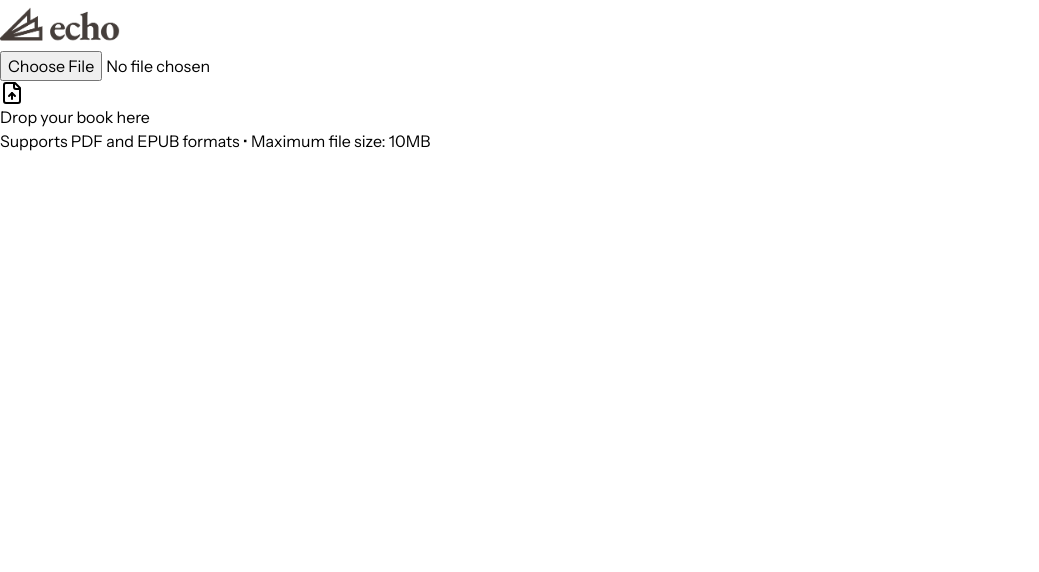
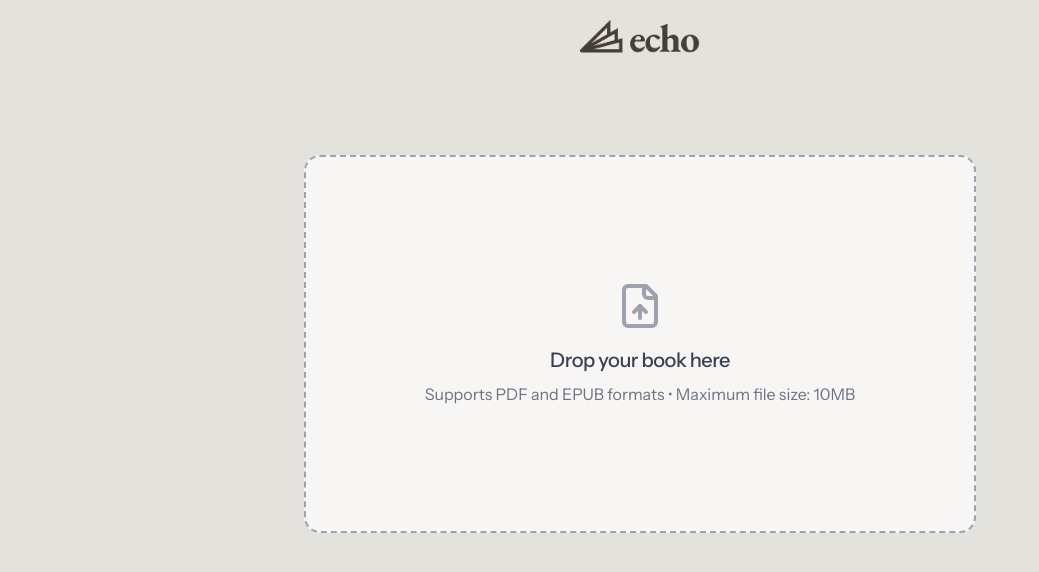
Before and after one commit to 685Degrees/echo-reader, a Next.js app in the folder echo-frontend/: page / in a window 1280 px wide. Shown: the top 572 px of the page, without its empty margins (0-1039 px from the left). Built offline with nearby package versions, Linux system fonts and the light colour scheme; no server answers.

Commit message:
feat: add color

```diff
--- a/echo-frontend/src/components/AudioControls.tsx
+++ b/echo-frontend/src/components/AudioControls.tsx
@@ -24,30 +24,30 @@ export function AudioControls({
       >
         <RotateCcw
           size={36}
-          className="text-gray-500 group-hover:text-gray-600 sm:hidden"
+          className="text-primary-500 group-hover:text-primary-600 sm:hidden"
           strokeWidth={1.25}
         />
         <RotateCcw
           size={48}
-          className="hidden sm:block text-gray-500 group-hover:text-gray-600"
+          className="hidden sm:block text-primary-500 group-hover:text-primary-600"
           strokeWidth={1.25}
         />
-        <span className="absolute text-xs mb-[24px] sm:mb-[30px] font-bold text-gray-500 group-hover:text-gray-600 mt-6 sm:mt-8">
+        <span className="absolute text-xs mb-[24px] sm:mb-[30px] font-bold text-primary-500 group-hover:text-primary-600 mt-6 sm:mt-8">
           30
         </span>
       </button>
 
       <button
-        className="flex items-center justify-center w-16 h-16 sm:w-20 sm:h-20 rounded-full bg-white hover:bg-gray-100 transition-colors shadow-[0_3px_20px_-3px_rgba(0,0,0,0.2)]"
+        className="flex items-center justify-center w-16 h-16 sm:w-20 sm:h-20 rounded-full bg-white hover:bg-gray-50 transition-colors shadow-[0_3px_20px_-3px_rgba(0,0,0,0.2)]"
         onClick={onPlayPause}
         disabled={isLoading}
       >
         {isLoading ? (
-          <div className="w-6 h-6 border-2 border-gray-700 border-t-transparent rounded-full animate-spin" />
+          <div className="w-6 h-6 border-2 border-primary-700 border-t-transparent rounded-full animate-spin" />
         ) : isPlaying ? (
-          <Pause className="w-8 h-8 sm:w-10 sm:h-10 text-gray-700" />
+          <Pause className="w-8 h-8 sm:w-10 sm:h-10 text-primary-700" />
         ) : (
-          <Play className="w-8 h-8 sm:w-10 sm:h-10 text-gray-700 ml-1" />
+          <Play className="w-8 h-8 sm:w-10 sm:h-10 text-primary-700 ml-1" />
         )}
       </button>
 
@@ -58,15 +58,15 @@ export function AudioControls({
       >
         <RotateCw
           size={36}
-          className="text-gray-500 group-hover:text-gray-600 sm:hidden"
+          className="text-primary-500 group-hover:text-primary-600 sm:hidden"
           strokeWidth={1.25}
         />
         <RotateCw
           size={48}
-          className="hidden sm:block text-gray-500 group-hover:text-gray-600"
+          className="hidden sm:block text-primary-500 group-hover:text-primary-600"
           strokeWidth={1.25}
         />
-        <span className="absolute text-xs mb-[24px] sm:mb-[30px] font-bold text-gray-500 group-hover:text-gray-600 mt-6 sm:mt-8">
+        <span className="absolute text-xs mb-[24px] sm:mb-[30px] font-bold text-primary-500 group-hover:text-primary-600 mt-6 sm:mt-8">
           30
         </span>
       </button>
--- a/echo-frontend/src/components/AudioProgress.tsx
+++ b/echo-frontend/src/components/AudioProgress.tsx
@@ -18,20 +18,20 @@ export function AudioProgress({
 }: AudioProgressProps) {
   return (
     <div className="w-full space-y-2">
-      <div className="relative w-full h-2 bg-gray-100 rounded-full">
+      <div className="relative w-full h-2 bg-primary-50 rounded-full">
         {/* Buffered portion */}
         <div
-          className="absolute left-0 top-0 h-full rounded-full bg-gray-300 transition-all duration-300"
+          className="absolute left-0 top-0 h-full rounded-full bg-primary-200 transition-all duration-300"
           style={{ width: `${bufferingProgress}%` }}
         />
         {/* Played portion */}
         <div
-          className="absolute left-0 top-0 h-full bg-gray-800 rounded-full"
+          className="absolute left-0 top-0 h-full bg-primary-800 rounded-full"
           style={{ width: `${progressPercent}%` }}
         />
         {/* Thumb slider */}
         <div
-          className="absolute h-4 w-4 bg-black rounded-full -mt-1 -ml-2"
+          className="absolute h-4 w-4 bg-primary-950 rounded-full -mt-1 -ml-2"
           style={{ left: `${progressPercent}%` }}
         />
         <input
--- a/echo-frontend/src/components/BookDropZone.tsx
+++ b/echo-frontend/src/components/BookDropZone.tsx
@@ -148,9 +148,9 @@ export function BookDropZone({ onTextExtracted }: BookDropZoneProps) {
   return (
     <div
       className={cn(
-        "w-full max-w-2xl aspect-video border-2 border-dashed rounded-lg",
-        "flex flex-col items-center justify-center p-8",
-        "hover:bg-gray-50",
+        "w-full max-w-2xl aspect-video border-2 border-dashed rounded-2xl",
+        "flex flex-col items-center justify-center p-8 bg-white/70",
+        "hover:bg-white/90",
         "transition-colors duration-200",
         isDragging ? "border-blue-500 bg-blue-50" : "border-gray-400",
         "cursor-pointer"
--- a/echo-frontend/src/pages/index.tsx
+++ b/echo-frontend/src/pages/index.tsx
@@ -51,9 +51,9 @@ export default function Home() {
   };
 
   return (
-    <>
+    <div className="bg-primary-100 min-h-screen ">
       <Header />
-      <main className="min-h-screen pt-20 flex flex-col items-center justify-center p-8 space-y-8">
+      <main className="pt-20 flex flex-col items-center justify-center p-8 space-y-8">
         <BookDropZone onTextExtracted={setBookText} />
 
         {bookText && (
@@ -75,7 +75,7 @@ export default function Home() {
             <button
               onClick={handleDiscussToggle}
               disabled={isConnecting}
-              className="w-full py-6 sm:py-8 px-4 text-lg sm:text-xl font-medium bg-black text-white rounded-2xl max-w-sm hover:bg-gray-700 transition duration-200 disabled:bg-gray-400"
+              className="w-full py-6 sm:py-8 px-4 text-lg sm:text-xl font-medium bg-primary-800 text-white rounded-2xl max-w-sm hover:bg-primary-600 transition duration-200 disabled:bg-primary-400"
             >
               {getButtonText()}
             </button>
@@ -92,6 +92,6 @@ export default function Home() {
           </div>
         )}
       </main>
-    </>
+    </div>
   );
 }
--- /dev/null
+++ b/echo-frontend/tailwind.config.js
@@ -0,0 +1,28 @@
+/** @type {import('tailwindcss').Config} */
+module.exports = {
+  content: [
+    "./src/pages/**/*.{js,ts,jsx,tsx,mdx}",
+    "./src/components/**/*.{js,ts,jsx,tsx,mdx}",
+    "./src/app/**/*.{js,ts,jsx,tsx,mdx}",
+  ],
+  theme: {
+    extend: {
+      colors: {
+        primary: {
+          50: "#f4f4f2",
+          100: "#e4e2dd",
+          200: "#cac7be",
+          300: "#aca698",
+          400: "#948b7b",
+          500: "#857b6d",
+          600: "#72675c",
+          700: "#5c534c",
+          800: "#504843",
+          900: "#453e3b",
+          950: "#272321",
+        },
+      },
+    },
+  },
+  plugins: [],
+};
```
